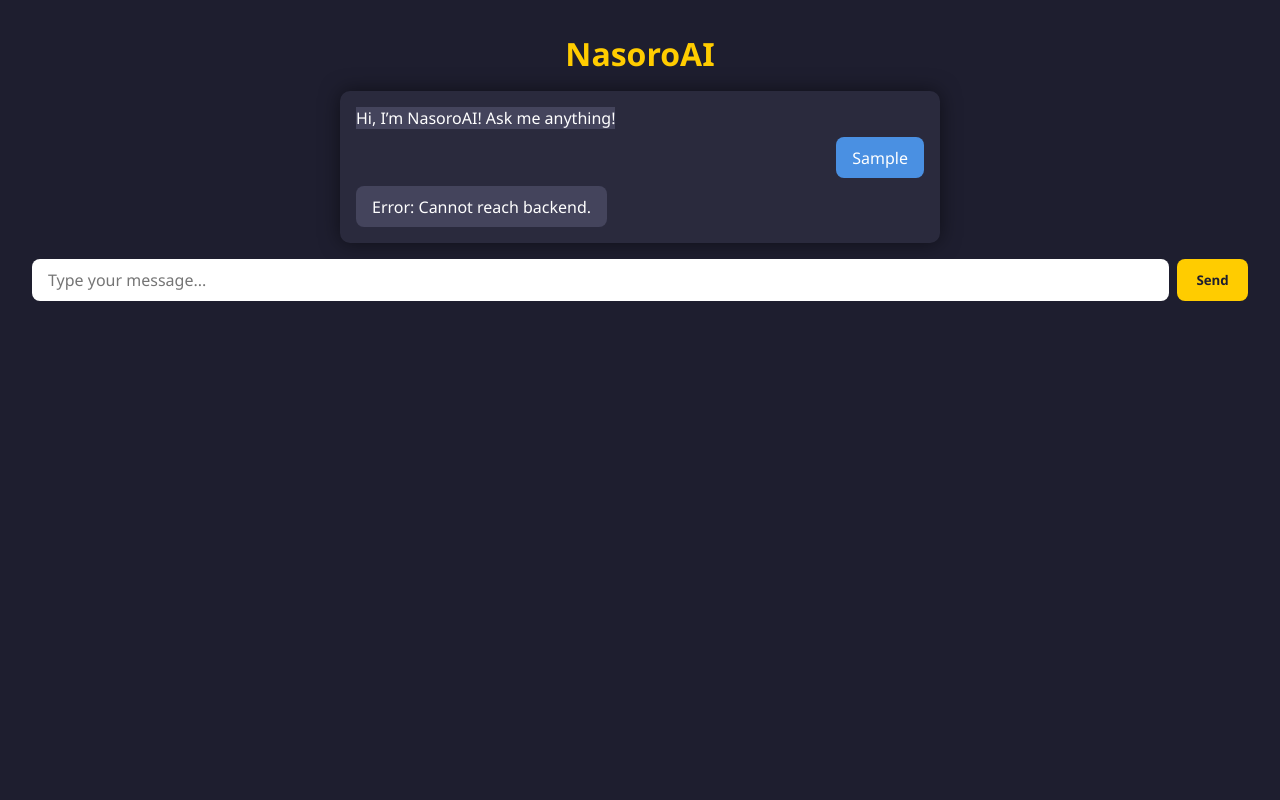
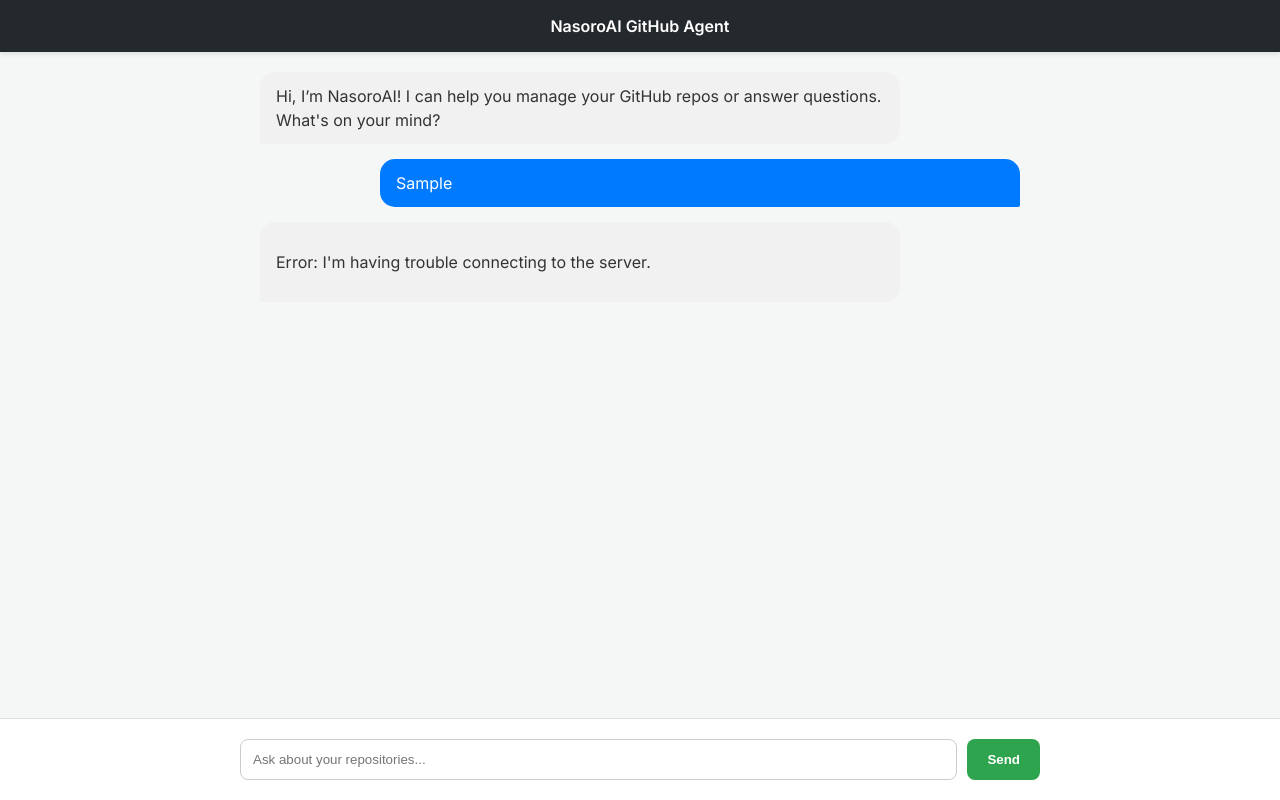
Before and after one commit to realNasser9229/NasoroAI, a website: page index.html in a window 1280 px wide. Both pictures are taken after typing "Sample" into the empty fields and a click on the button "Send". Drawn offline with nearby package versions, Linux system fonts and the light colour scheme; no server answers.

Commit message:
Update index.html

```diff
--- a/index.html
+++ b/index.html
@@ -3,20 +3,138 @@
 <head>
   <meta charset="UTF-8">
   <meta name="viewport" content="width=device-width, initial-scale=1.0">
-  <title>NasoroAI</title>
-  <link rel="stylesheet" href="style.css">
+  <title>NasoroAI | GitHub Agent</title>
+  <script src="https://cdn.jsdelivr.net/npm/marked/marked.min.js"></script>
+  <link href="https://fonts.googleapis.com/css2?family=Inter:wght@400;500;600&display=swap" rel="stylesheet">
+
+  <style>
+    :root {
+      --bg-color: #f4f7f6;
+      --chat-bg: #ffffff;
+      --primary: #2ea44f; /* GitHub Green */
+      --user-msg: #007bff;
+      --ai-msg: #f1f1f1;
+      --text: #333;
+    }
+
+    body {
+      font-family: 'Inter', sans-serif;
+      background-color: var(--bg-color);
+      margin: 0;
+      display: flex;
+      flex-direction: column;
+      height: 100vh;
+    }
+
+    header {
+      background: #24292e;
+      color: white;
+      padding: 1rem;
+      text-align: center;
+      font-weight: 600;
+      box-shadow: 0 2px 5px rgba(0,0,0,0.1);
+    }
+
+    #chat-container {
+      flex: 1;
+      overflow-y: auto;
+      padding: 20px;
+      max-width: 800px;
+      margin: 0 auto;
+      width: 100%;
+      box-sizing: border-box;
+    }
+
+    .message {
+      margin-bottom: 15px;
+      padding: 12px 16px;
+      border-radius: 15px;
+      max-width: 80%;
+      line-height: 1.5;
+      word-wrap: break-word;
+    }
+
+    .user-message {
+      background-color: var(--user-msg);
+      color: white;
+      margin-left: auto;
+      border-bottom-right-radius: 2px;
+    }
+
+    .ai-message {
+      background-color: var(--ai-msg);
+      color: var(--text);
+      margin-right: auto;
+      border-bottom-left-radius: 2px;
+    }
+
+    /* Markdown Code Styling */
+    pre {
+      background: #272822;
+      color: #f8f8f2;
+      padding: 10px;
+      border-radius: 5px;
+      overflow-x: auto;
+    }
+
+    #input-area {
+      background: white;
+      padding: 20px;
+      border-top: 1px solid #ddd;
+    }
+
+    .input-wrapper {
+      max-width: 800px;
+      margin: 0 auto;
+      display: flex;
+      gap: 10px;
+    }
+
+    input[type="text"] {
+      flex: 1;
+      padding: 12px;
+      border: 1px solid #ccc;
+      border-radius: 8px;
+      outline: none;
+    }
+
+    button {
+      background-color: var(--primary);
+      color: white;
+      border: none;
+      padding: 10px 20px;
+      border-radius: 8px;
+      cursor: pointer;
+      font-weight: 600;
+      transition: opacity 0.2s;
+    }
+
+    button:disabled {
+      opacity: 0.5;
+      cursor: not-allowed;
+    }
+
+    .typing {
+      font-style: italic;
+      font-size: 0.8rem;
+      color: #777;
+      margin-bottom: 10px;
+    }
+  </style>
 </head>
 <body>
-  <h1>NasoroAI</h1>
+
+  <header>NasoroAI GitHub Agent</header>
 
   <div id="chat-container">
-    <!-- Chat messages will appear here -->
-    <div class="ai-message">Hi, I’m NasoroAI! Ask me anything!</div>
+    <div class="message ai-message">Hi, I’m NasoroAI! I can help you manage your GitHub repos or answer questions. What's on your mind?</div>
   </div>
 
-  <div id="input-container">
-    <input type="text" id="user-input" placeholder="Type your message..." />
-    <button id="send-btn">Send</button>
+  <div id="input-area">
+    <div class="input-wrapper">
+      <input type="text" id="user-input" placeholder="Ask about your repositories..." autofocus />
+      <button id="send-btn">Send</button>
+    </div>
   </div>
 
   <script>
@@ -24,22 +142,38 @@
     const userInput = document.getElementById('user-input');
     const sendBtn = document.getElementById('send-btn');
 
-    // Change this to your Railway backend
     const BACKEND_URL = "https://nasoroai-production.up.railway.app/ai";
 
-    function addMessage(message, type) {
+    function addMessage(content, type) {
       const div = document.createElement('div');
-      div.className = type === 'user' ? 'message user-message' : 'message ai-message';
-      div.textContent = message;
+      div.className = `message ${type}-message`;
+
+      if (type === 'ai') {
+        // Use marked to render markdown (bold, code blocks, etc.)
+        div.innerHTML = marked.parse(content);
+      } else {
+        div.textContent = content;
+      }
+
       chatContainer.appendChild(div);
       chatContainer.scrollTop = chatContainer.scrollHeight;
+      return div;
     }
 
     async function sendMessage() {
       const message = userInput.value.trim();
       if (!message) return;
+
+      // Disable UI
       addMessage(message, 'user');
       userInput.value = '';
+      sendBtn.disabled = true;
+
+      // Add temporary typing indicator
+      const typingDiv = document.createElement('div');
+      typingDiv.className = 'typing';
+      typingDiv.textContent = 'NasoroAI is thinking...';
+      chatContainer.appendChild(typingDiv);
 
       try {
         const response = await fetch(BACKEND_URL, {
@@ -49,10 +183,16 @@
         });
 
         const data = await response.json();
-        addMessage(data.reply || "Hmm, no response 😅", 'ai');
+        typingDiv.remove(); // Remove indicator
+        addMessage(data.reply || "Hmm, I didn't get a response. 😅", 'ai');
+
       } catch (err) {
+        typingDiv.remove();
         console.error(err);
-        addMessage("Error: Cannot reach backend.", 'ai');
+        addMessage("Error: I'm having trouble connecting to the server.", 'ai');
+      } finally {
+        sendBtn.disabled = false;
+        userInput.focus();
       }
     }
 
```
